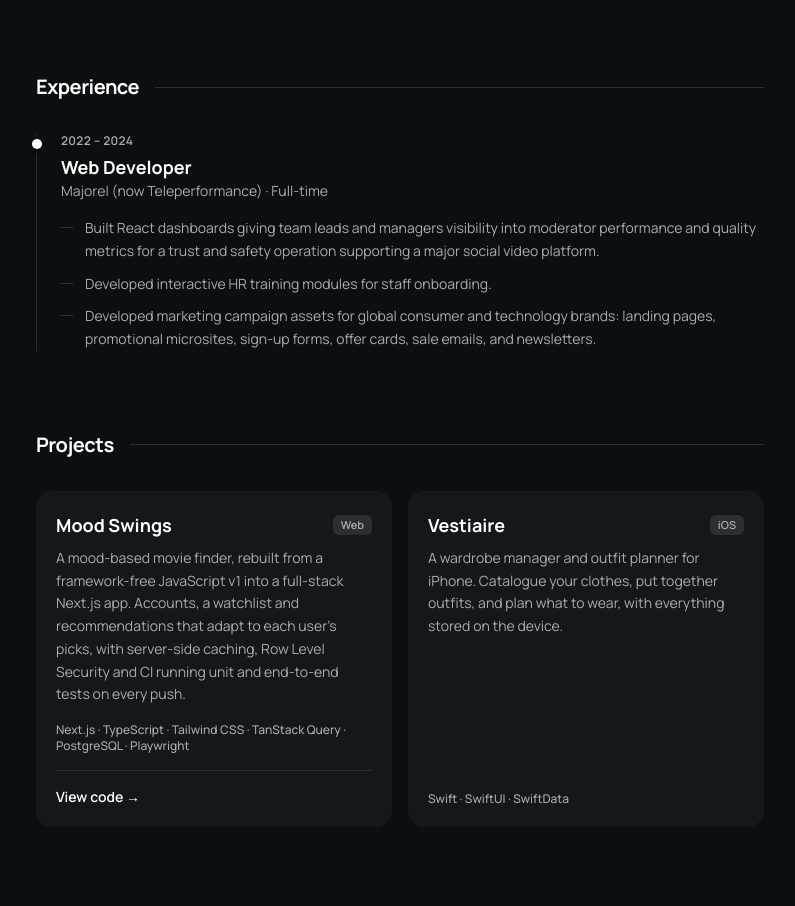
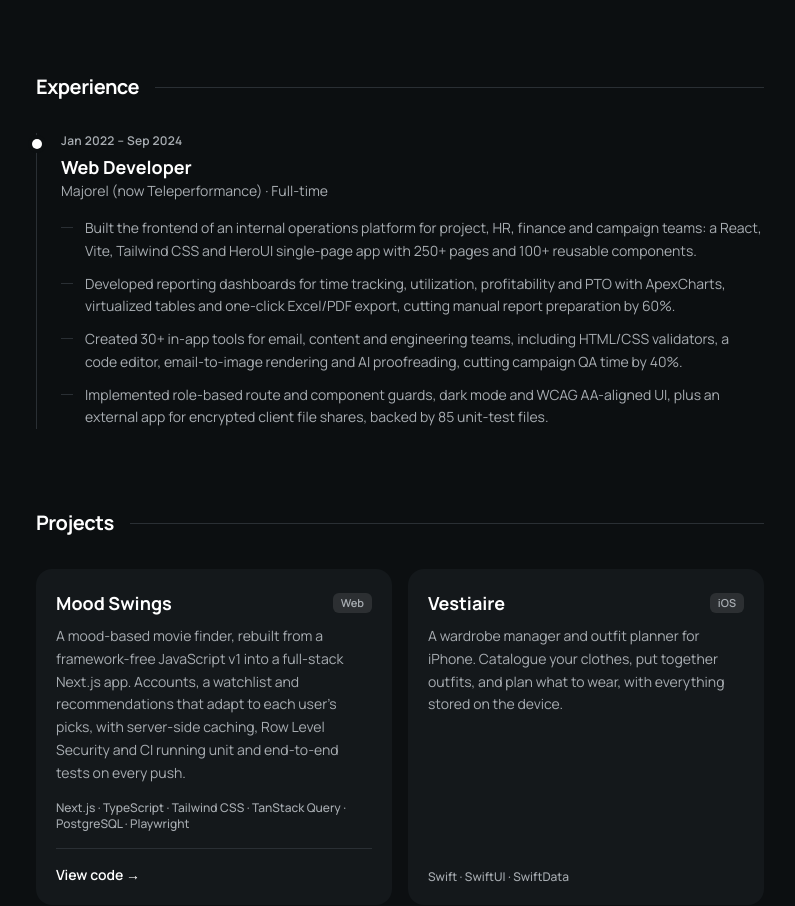
Before and after one commit to zubiatahseen1/portfolio, a React (Vite) app: page / in a window 1280 px wide. Shown: the part 860-1766 px from the top of the page, without its empty margins (240-1035 px from the left). Built offline with nearby package versions, Linux system fonts and the light colour scheme.

Commit message:
Update Majorel experience to match resume

```diff
--- a/src/data.js
+++ b/src/data.js
@@ -68,11 +68,12 @@ export const experience = [
     role: "Web Developer",
     company: "Majorel (now Teleperformance)",
     type: "Full-time",
-    period: "2022 – 2024",
+    period: "Jan 2022 – Sep 2024",
     highlights: [
-      "Built React dashboards giving team leads and managers visibility into moderator performance and quality metrics for a trust and safety operation supporting a major social video platform.",
-      "Developed interactive HR training modules for staff onboarding.",
-      "Developed marketing campaign assets for global consumer and technology brands: landing pages, promotional microsites, sign-up forms, offer cards, sale emails, and newsletters.",
+      "Built the frontend of an internal operations platform for project, HR, finance and campaign teams: a React, Vite, Tailwind CSS and HeroUI single-page app with 250+ pages and 100+ reusable components.",
+      "Developed reporting dashboards for time tracking, utilization, profitability and PTO with ApexCharts, virtualized tables and one-click Excel/PDF export, cutting manual report preparation by 60%.",
+      "Created 30+ in-app tools for email, content and engineering teams, including HTML/CSS validators, a code editor, email-to-image rendering and AI proofreading, cutting campaign QA time by 40%.",
+      "Implemented role-based route and component guards, dark mode and WCAG AA-aligned UI, plus an external app for encrypted client file shares, backed by 85 unit-test files.",
     ],
   },
 ];
```
